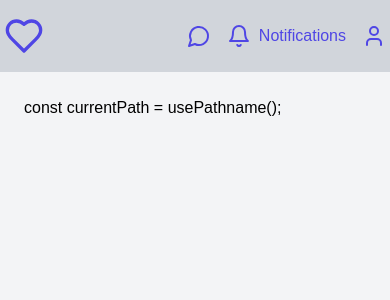
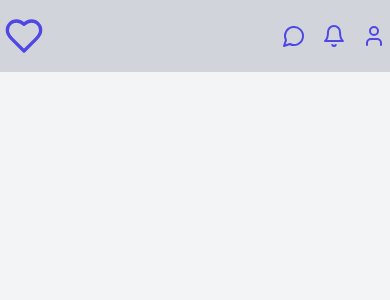
Before and after one commit to Henintsoaaa/takecare, a Next.js app: page /1 in a window 390 px wide. Shown: the top 300 px of the page. Built offline with nearby package versions, Linux system fonts and the light colour scheme.

Commit message:
Add user profile interfaces and update userId page component

```diff
--- a/app/(root)/[userId]/page.tsx
+++ b/app/(root)/[userId]/page.tsx
@@ -1,6 +1,36 @@
+"use client";
 import { usePathname } from "next/navigation";
+
+interface post {
+  id: number;
+  content: string;
+  emotion_name: string;
+  niveau: number;
+}
+
+interface contact {
+  id: number;
+  username: string;
+  profilePicture: string;
+}
+
+interface userProfile {
+  id: number;
+  username: string;
+  userType: string;
+  about: string;
+  email: string;
+  created_at: Date;
+  allPots: post[];
+  contact: contact[];
+  profilePicture: string;
+  coverPicture: string;
+}
+
 const Page = () => {
-  return <div>const currentPath = usePathname();</div>;
+  const userId = usePathname().split("/")[1];
+
+  return <div></div>;
 };
 
 export default Page;
--- a/components/Notification.tsx
+++ b/components/Notification.tsx
@@ -198,7 +198,7 @@ const Notification = () => {
         className="text-indigo-600 hover:text-indigo-700 transition-colors duration-200 flex gap-2 justify-center items-center"
       >
         <Bell size={24} className="md:w-[30px] md:h-[30px]" />
-        <span>Notifications</span>
+        <span className=" hidden md:block">Notifications</span>
       </button>
 
       {isOpen && (
```
